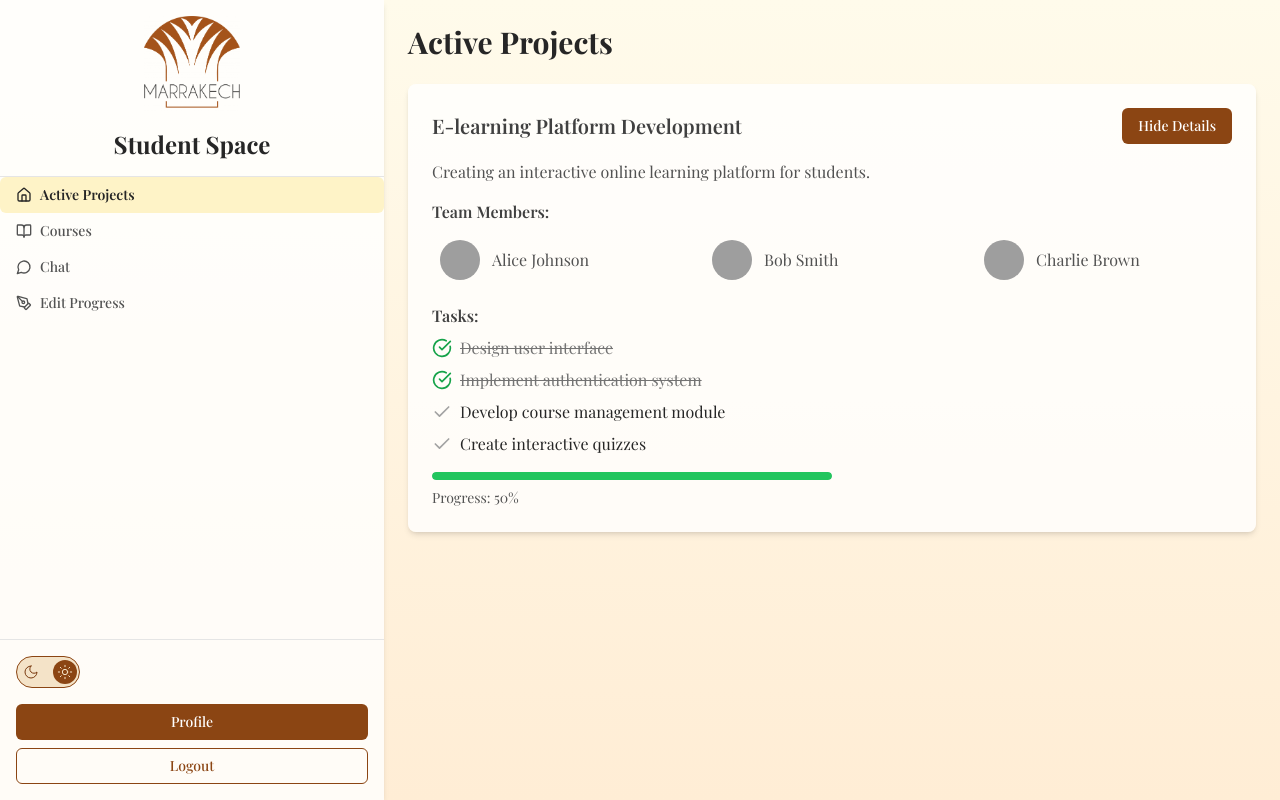
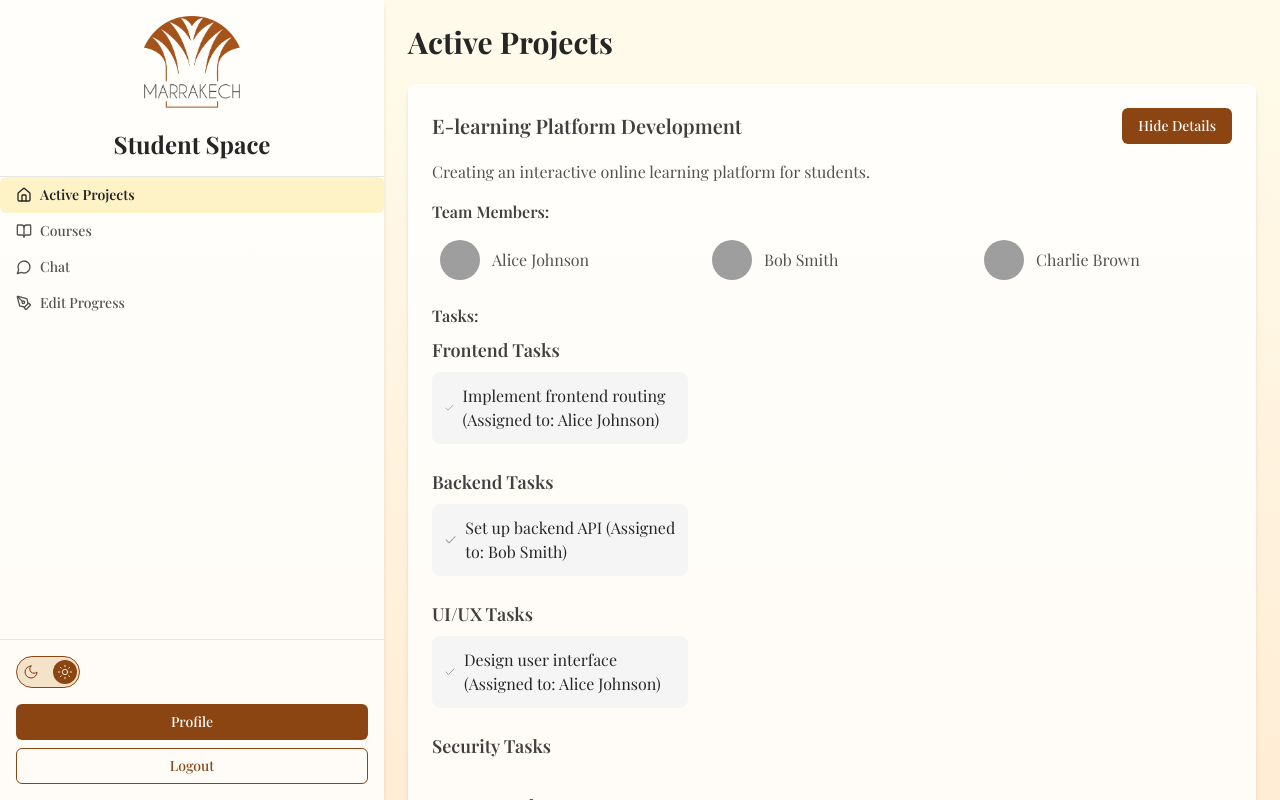
Before and after one commit to iammeftah/eensafrontend, a React (Create React App) app: page /student in a window 1280 px wide. Both pictures are taken after a click on the button "View Details". Built offline with nearby package versions, Linux system fonts and the light colour scheme; grey boxes are pictures that could not be loaded; a web font is replaced by a local one.

Commit message:
EditProgress..ActiveProjects

```diff
--- a/src/components/students/tabs/active-projects.tsx
+++ b/src/components/students/tabs/active-projects.tsx
@@ -17,12 +17,19 @@ interface User {
     };
 }
 
+interface Task {
+    id: string;
+    description: string;
+    completed: boolean;
+    assignedTo?: string; // ID of the user assigned to the task
+}
+
 interface Project {
     id: string;
     title: string;
     description: string;
     members: User[];
-    tasks: { id: string; description: string; completed: boolean }[];
+    tasks: Task[];
     progress: number;
 }
 
@@ -51,16 +58,77 @@ const initialProjects: Project[] = [
                 skills: { frontend: 60, backend: 70, uiux: 50, security: 60, devops: 80 }
             },
         ],
-        tasks: [
-            { id: 't1', description: 'Design user interface', completed: true },
-            { id: 't2', description: 'Implement authentication system', completed: true },
-            { id: 't3', description: 'Develop course management module', completed: false },
-            { id: 't4', description: 'Create interactive quizzes', completed: false },
-        ],
-        progress: 50,
+        tasks: [], // Initially, tasks are empty
+        progress: 0,
     },
     // Add more projects as needed
 ];
+
+// Mock AI API call to generate tasks
+const generateTasks = async (): Promise<Task[]> => {
+    // Simulate an API call delay
+    await new Promise(resolve => setTimeout(resolve, 1000));
+
+    // Mock AI-generated tasks (only essential tasks for an academic project)
+    return [
+        // Frontend tasks
+        { id: 't1', description: 'Design user interface', completed: false },
+        { id: 't2', description: 'Implement frontend routing', completed: false },
+
+        // Backend tasks
+        { id: 't3', description: 'Set up backend API', completed: false },
+        { id: 't4', description: 'Implement user authentication', completed: false },
+
+        // UI/UX tasks
+        { id: 't5', description: 'Create wireframes', completed: false },
+
+        // Security tasks
+        { id: 't6', description: 'Implement HTTPS', completed: false },
+
+        // DevOps tasks
+        { id: 't7', description: 'Set up CI/CD pipeline', completed: false },
+    ];
+};
+
+// Function to assign tasks to team members based on their skills
+const assignTasksToMembers = (tasks: Task[], members: User[]): Task[] => {
+    const assignedTasks: Task[] = [];
+    const memberTaskCount: { [key: string]: number } = {};
+
+    // Initialize task count for each member
+    members.forEach(member => {
+        memberTaskCount[member.id] = 0;
+    });
+
+    // Assign tasks to members with the least tasks and the highest skill in the relevant category
+    tasks.forEach(task => {
+        // Determine which skill category the task belongs to
+        const skillCategory = task.description.toLowerCase().includes('frontend') ? 'frontend' :
+            task.description.toLowerCase().includes('backend') ? 'backend' :
+                task.description.toLowerCase().includes('ui/ux') || task.description.toLowerCase().includes('design') ? 'uiux' :
+                    task.description.toLowerCase().includes('security') ? 'security' :
+                        'devops';
+
+        // Find the member with the highest skill in the relevant category and the least tasks
+        const assignedMember = members.reduce((prev, current) => {
+            if (current.skills[skillCategory] > prev.skills[skillCategory] ||
+                (current.skills[skillCategory] === prev.skills[skillCategory] && memberTaskCount[current.id] < memberTaskCount[prev.id])) {
+                return current;
+            }
+            return prev;
+        });
+
+        // Assign the task to the selected member
+        assignedTasks.push({ ...task, assignedTo: assignedMember.id });
+        memberTaskCount[assignedMember.id]++;
+    });
+
+    return assignedTasks;
+};
+
+
+
+// ... (rest of the imports and interfaces remain the same)
 
 export default function ActiveProjects() {
     const [projects, setProjects] = useState<Project[]>(initialProjects);
@@ -71,7 +139,32 @@ export default function ActiveProjects() {
         console.log("Projects:", projects); // Debugging log
     }, [projects]);
 
+    // Function to initialize tasks for a project
+    const initializeTasks = async (projectId: string) => {
+        const projectIndex = projects.findIndex(p => p.id === projectId);
+        if (projectIndex === -1) return;
+
+        // Generate tasks using the mock AI API
+        const tasks = await generateTasks();
+
+        // Assign tasks to team members based on their skills
+        const assignedTasks = assignTasksToMembers(tasks, projects[projectIndex].members);
+
+        // Update the project with the assigned tasks
+        const updatedProjects = [...projects];
+        updatedProjects[projectIndex] = {
+            ...updatedProjects[projectIndex],
+            tasks: assignedTasks,
+        };
+
+        setProjects(updatedProjects);
+    };
+
     const toggleProject = (projectId: string) => {
+        if (expandedProject !== projectId) {
+            // Initialize tasks when the project is expanded for the first time
+            initializeTasks(projectId);
+        }
         setExpandedProject(expandedProject === projectId ? null : projectId);
     };
 
@@ -81,6 +174,29 @@ export default function ActiveProjects() {
 
     const closeUserModal = () => {
         setSelectedUser(null);
+    };
+
+    // Function to group tasks by their skill category
+    const groupTasksByCategory = (tasks: Task[]) => {
+        const groupedTasks: { [key: string]: Task[] } = {
+            Frontend: [],
+            Backend: [],
+            'UI/UX': [],
+            Security: [],
+            DevOps: [],
+        };
+
+        tasks.forEach(task => {
+            const skillCategory = task.description.toLowerCase().includes('frontend') ? 'Frontend' :
+                task.description.toLowerCase().includes('backend') ? 'Backend' :
+                    task.description.toLowerCase().includes('ui/ux') || task.description.toLowerCase().includes('design') ? 'UI/UX' :
+                        task.description.toLowerCase().includes('security') ? 'Security' :
+                            'DevOps';
+
+            groupedTasks[skillCategory].push(task);
+        });
+
+        return groupedTasks;
     };
 
     return (
@@ -134,20 +250,29 @@ export default function ActiveProjects() {
 
                                     {/* Tasks */}
                                     <h4 className="font-semibold text-neutral-700 dark:text-neutral-300 mt-4 mb-2">Tasks:</h4>
-                                    <ul className="space-y-2 mb-4">
-                                        {project.tasks.map((task) => (
-                                            <li key={task.id} className="flex items-center gap-2">
+                                    <div className="space-y-6">
+                                        {Object.entries(groupTasksByCategory(project.tasks)).map(([category, tasks]) => (
+                                            <div key={category}>
+                                                <h5 className="text-lg font-semibold text-neutral-700 dark:text-neutral-300 mb-2">
+                                                    {category} Tasks
+                                                </h5>
+                                                <ul className="grid grid-cols-1 sm:grid-cols-2 md:grid-cols-3 gap-4">
+                                                    {tasks.map((task) => (
+                                                        <li key={task.id} className="flex items-center gap-2 p-3 bg-neutral-100 dark:bg-neutral-700 rounded-lg">
                                                             {task.completed ? (
                                                                 <CheckCircle className="w-5 h-5 text-green-600 dark:text-green-400" />
                                                             ) : (
                                                                 <Check className="w-5 h-5 text-neutral-400 dark:text-neutral-500" />
                                                             )}
                                                             <span className={`${task.completed ? 'line-through text-neutral-500 dark:text-neutral-400' : 'text-neutral-800 dark:text-neutral-200'}`}>
-                                                    {task.description}
+                                                                {task.description} (Assigned to: {project.members.find(m => m.id === task.assignedTo)?.name || 'Unassigned'})
                                                             </span>
                                                         </li>
                                                     ))}
                                                 </ul>
+                                            </div>
+                                        ))}
+                                    </div>
 
                                     {/* Progress Bar */}
                                     <div className="mt-4">
--- a/src/pages/StudentSpace.tsx
+++ b/src/pages/StudentSpace.tsx
@@ -1,58 +1,69 @@
 'use client'
 
-import { useState, useEffect } from 'react'
-import ActiveProjects from '../components/students/tabs/active-projects'
-import Courses from '../components/students/tabs/courses'
-import Chat from '../components/students/tabs/chat'
-import EditProgress from '../components/students/tabs/edit-progress'
-import Sidebar from '../components/students/tabs/app-sidebar'
+import { useState, useEffect } from 'react';
+import { motion, AnimatePresence } from 'framer-motion';
+import ActiveProjects from '../components/students/tabs/active-projects';
+import Courses from '../components/students/tabs/courses';
+import Chat from '../components/students/tabs/chat';
+import EditProgress from '../components/students/tabs/edit-progress';
+import Sidebar from '../components/students/tabs/app-sidebar';
 
 export default function StudentSpace() {
-    const [activeTab, setActiveTab] = useState('active-projects')
-    const [darkMode, setDarkMode] = useState(false)
+    const [activeTab, setActiveTab] = useState('active-projects');
+    const [darkMode, setDarkMode] = useState(false);
 
     useEffect(() => {
-        const isDarkMode = localStorage.getItem('darkMode') === 'true'
-        setDarkMode(isDarkMode)
+        const isDarkMode = localStorage.getItem('darkMode') === 'true';
+        setDarkMode(isDarkMode);
         if (isDarkMode) {
-            document.documentElement.classList.add('dark')
+            document.documentElement.classList.add('dark');
         } else {
-            document.documentElement.classList.remove('dark')
+            document.documentElement.classList.remove('dark');
         }
-    }, [])
+    }, []);
 
     const toggleDarkMode = () => {
-        const newDarkMode = !darkMode
-        setDarkMode(newDarkMode)
-        localStorage.setItem('darkMode', newDarkMode.toString())
+        const newDarkMode = !darkMode;
+        setDarkMode(newDarkMode);
+        localStorage.setItem('darkMode', newDarkMode.toString());
         if (newDarkMode) {
-            document.documentElement.classList.add('dark')
+            document.documentElement.classList.add('dark');
         } else {
-            document.documentElement.classList.remove('dark')
+            document.documentElement.classList.remove('dark');
         }
-    }
+    };
 
     const renderContent = () => {
         switch (activeTab) {
             case 'active-projects':
-                return <ActiveProjects />
+                return <ActiveProjects />;
             case 'courses':
-                return <Courses darkMode={darkMode} />
+                return <Courses darkMode={darkMode} />;
             case 'chat':
-                return <Chat darkMode={darkMode} />
+                return <Chat darkMode={darkMode} />;
             case 'edit-progress':
-                return <EditProgress />
+                return <EditProgress />;
             default:
-                return <ActiveProjects />
+                return <ActiveProjects />;
         }
-    }
+    };
 
     return (
         <div className="flex h-screen bg-gradient-to-b from-amber-50 to-orange-100 dark:from-stone-900 dark:to-stone-950">
-            <Sidebar setActiveTab={setActiveTab} darkMode={darkMode} toggleDarkMode={toggleDarkMode} />
+            <Sidebar setActiveTab={setActiveTab} darkMode={darkMode} toggleDarkMode={toggleDarkMode}/>
             <main className="flex-1 overflow-auto p-6 ml-96 bg-gradient-to-b from-amber-50 to-orange-100 dark:from-stone-900 dark:to-stone-950">
-                {renderContent()}
+                <AnimatePresence mode="wait">
+                    <motion.div
+                        key={activeTab}
+                        initial={{ opacity: 0 }} // Fade in initial state
+                        animate={{ opacity: 1 }} // Fade in animation
+                        exit={{ opacity: 0 }} // Fade out animation
+                        transition={{ duration: 0.3 }} // Transition duration
+                    >
+                        {renderContent()}
+                    </motion.div>
+                </AnimatePresence>
             </main>
         </div>
-    )
+    );
 }
```
Also changed, not shown: src/components/students/tabs/courses.tsx (+6 -6 lines). Lines whose indentation alone changed are shown as unchanged.
